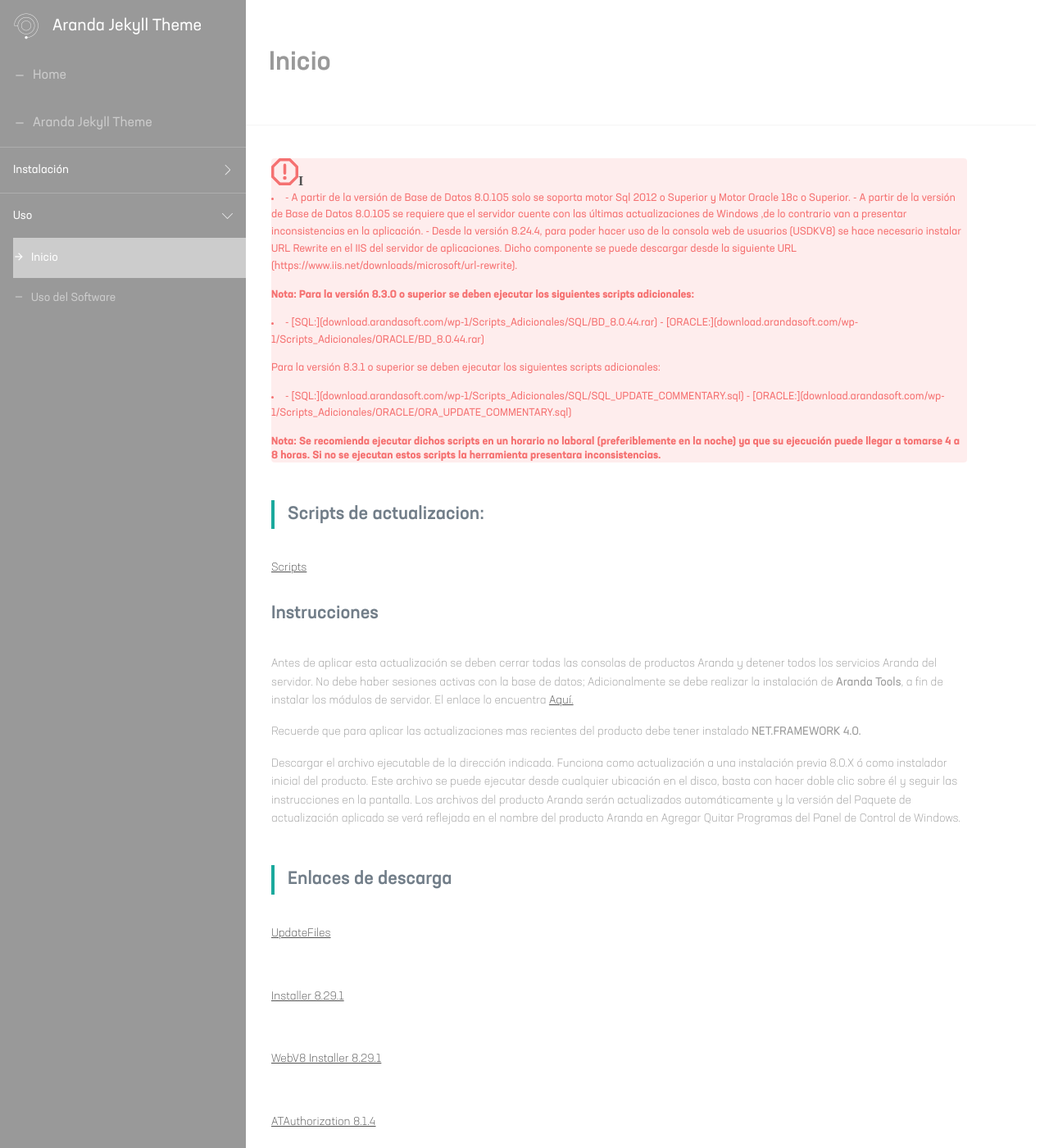
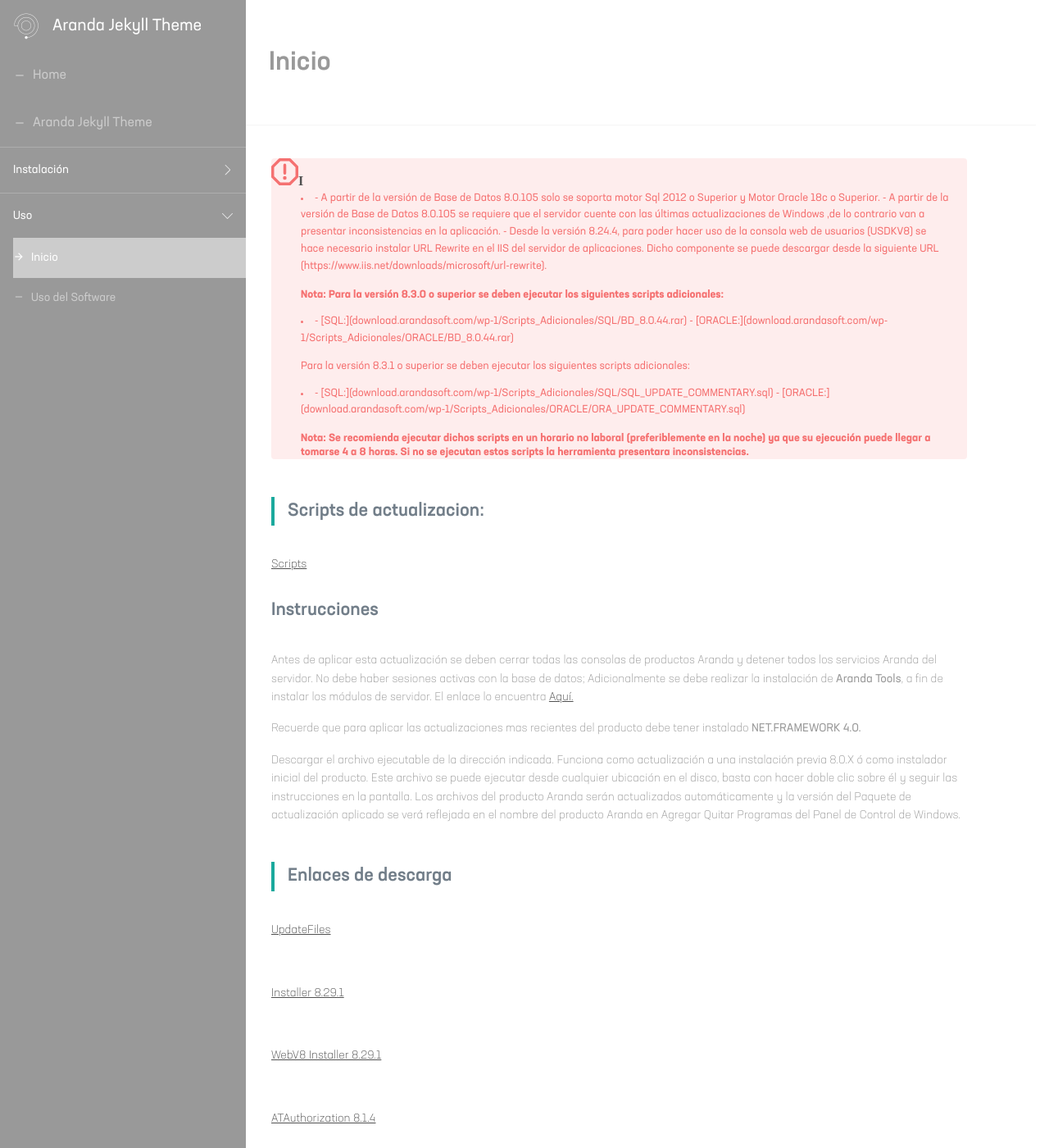
Before and after one commit to Nats85/Manuales-Aranda-Apis, a Jekyll site: the page built from docs/2.1-inicio.md, in a window 1280 px wide and 1400 px high. Shown: the whole window at 82% size. Built offline with Jekyll 4.4.1, drawn with Linux system fonts in a browser that asks for light colours.

Commit message:
Update _default.scss

```diff
--- a/_sass/layouts/_default.scss
+++ b/_sass/layouts/_default.scss
@@ -258,11 +258,17 @@
 .notes h1 {
     font-size: 13px;
     color: #f57171;
+    margin-left: 36px;
+    margin-right: 22px;
+    margin-bottom: 14px;
 
 }
 .notes li {
     font-size: 13px;
     color: #f57171;
+    margin-left: 36px;
+    margin-right: 22px;
+    margin-bottom: 14px;
 
 }
 
```
